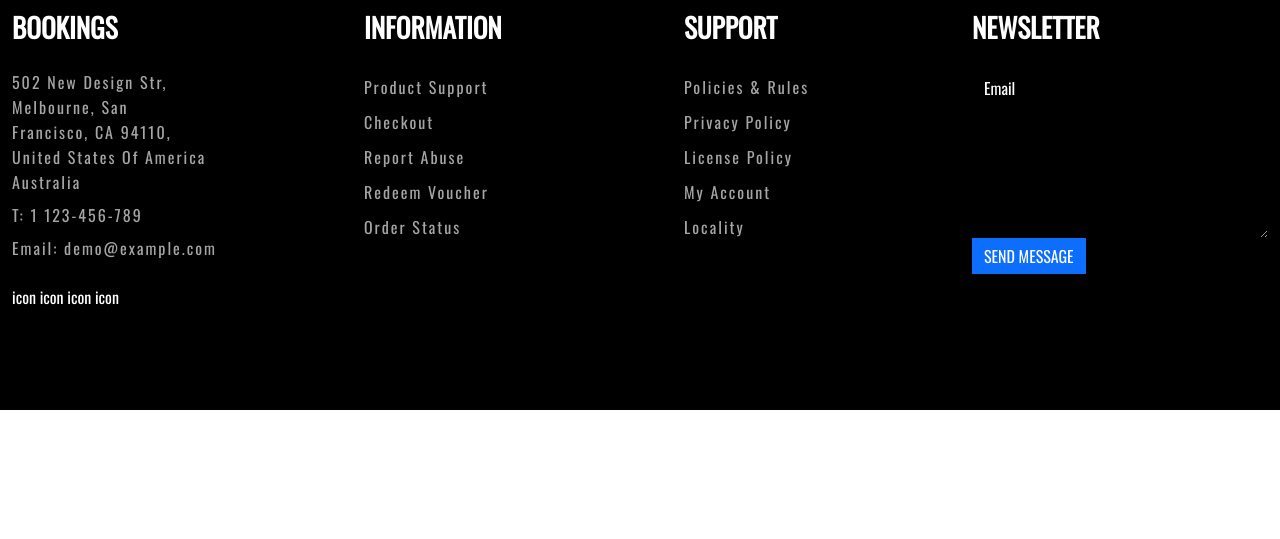
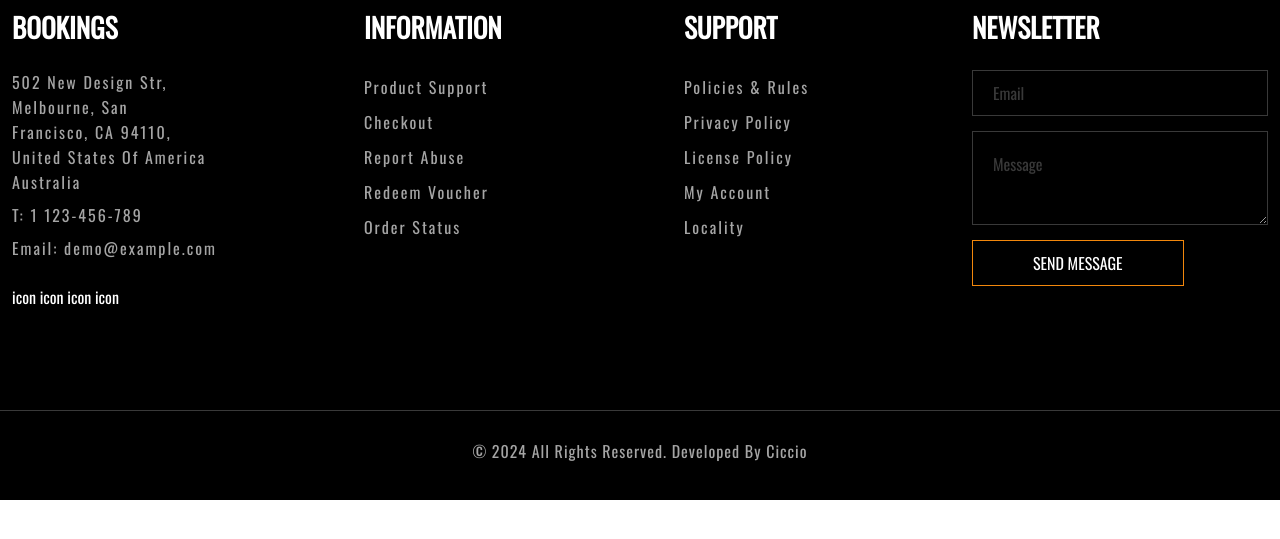
Before and after one commit to zGiusee/proj-html-vuejs, a Vue app: page / in a window 1280 px wide. Shown: the part 225-764 px from the top of the page. Built offline with nearby package versions, Linux system fonts and the light colour scheme.

Commit message:
completed footer

```diff
--- a/src/components/Footer.vue
+++ b/src/components/Footer.vue
@@ -113,10 +113,21 @@ export default {
                             <input type="email" class="form-control" id="email" placeholder="Email">
                         </div>
                         <div class="text_area">
-                            <textarea class="form-control" id="text_area" rows="5"></textarea>
+                            <textarea class="form-control" id="text_area" rows="3" placeholder="Message"></textarea>
                         </div>
                         <div class="button">
-                            <button type="submit" class="btn btn-primary mb-3">SEND MESSAGE</button>
+                            <button type="submit">SEND MESSAGE</button>
+                        </div>
+                    </div>
+                </div>
+            </div>
+        </div>
+        <div class="bottom-footer">
+            <div class="container-fluid">
+                <div class="row">
+                    <div class="col-12">
+                        <div class="copyright">
+                            <h6>© 2024 All Rights Reserved. Developed By Ciccio</h6>
                         </div>
                     </div>
                 </div>
@@ -170,6 +181,54 @@ export default {
         font-size: 1.7rem;
         font-weight: bold;
     }
+
+    #text_area{
+        border: 1px solid rgb(57, 57, 57);
+        margin-top: 15px;
+        padding: 10px;
+        margin-bottom: 15px;
+    }
+
+    #email{
+        border: 1px solid rgb(57, 57, 57);
+        padding: 10px;
+    }
+
+    textarea::placeholder{
+        color: rgb(57, 57, 57);
+        padding: 10px;
+    }
+
+    input::placeholder{
+        color: rgb(57, 57, 57);
+        padding: 10px;
+    }
+
+    button{
+        border: 1px solid #F2870C;
+        padding: 10px 60px;
+        background-color: transparent;
+        color: white;
+        &:hover{
+            background-color: #F2870C;
+            transition: 0.3s;
+        }
+    }
 }
-
+.bottom-footer{
+    border-top: 1px solid rgb(57, 57, 57);
+    background-color: black;
+    color: white;
+    height: 90px;
+    display: flex;
+    align-items: center;
+    .copyright{
+        text-align: center;
+        h6{
+            color: rgb(165, 165, 165);
+            letter-spacing: 1px;
+            font-size: 1rem;
+        }
+    }
+}
 </style>
```
